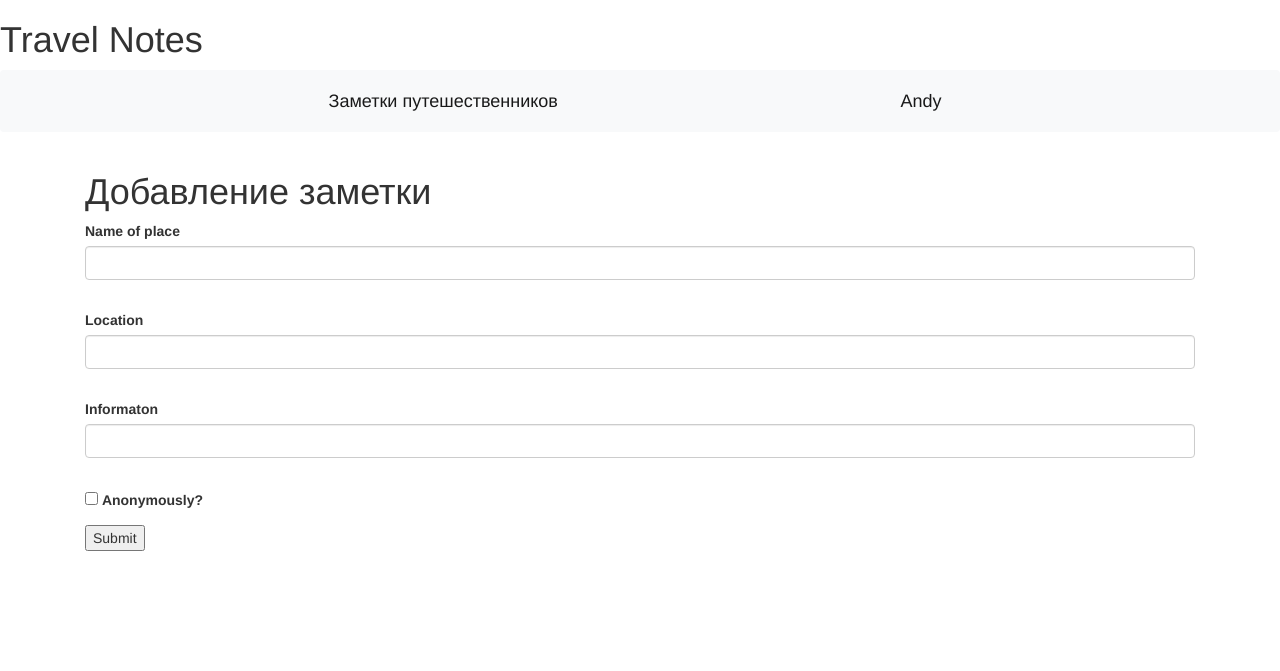
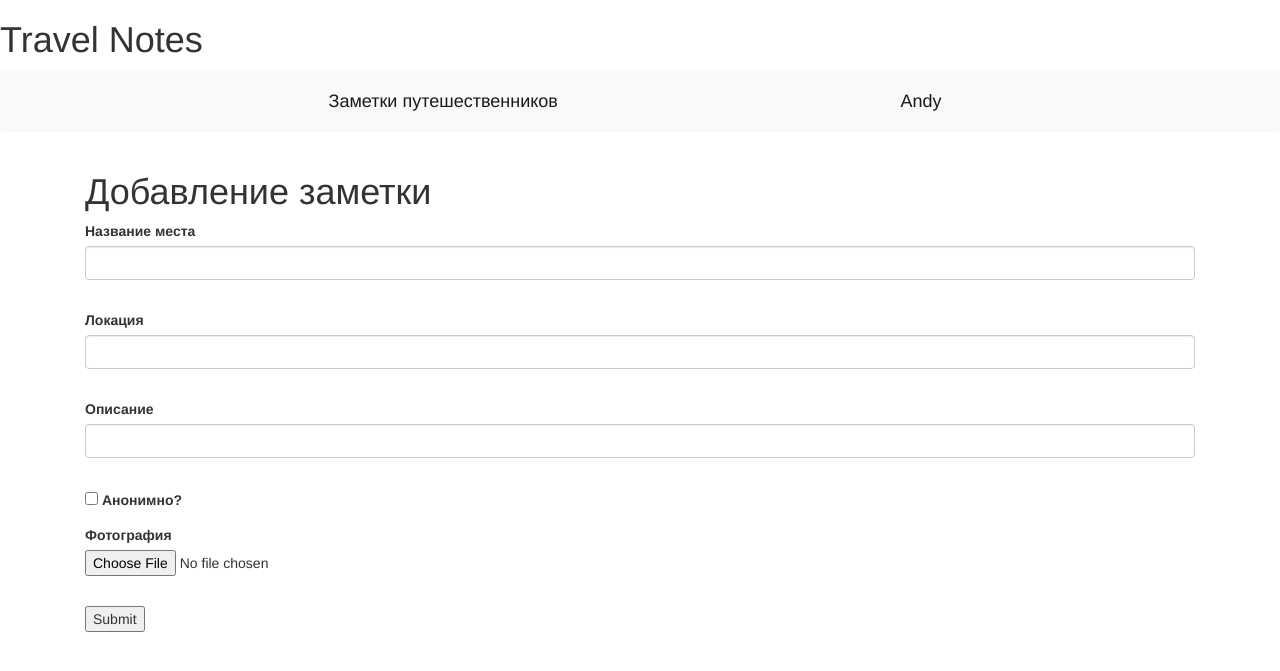
Before and after one commit to Annapurple/Travel_Notes, a Flask app: page /note in a window 1280 px wide. Shown: the top 671 px of the page. Run offline with Flask 3, Linux system fonts and the light colour scheme; a user stored in the database is signed in; some libraries are stand-ins or nearby versions.

Commit message:
add images

```diff
--- a/data/notes.py
+++ b/data/notes.py
@@ -12,11 +12,11 @@ class Notes(SqlAlchemyBase, SerializerMixin):
     id = sqlalchemy.Column(sqlalchemy.Integer,
                            primary_key=True, autoincrement=True)
     user_id = sqlalchemy.Column(sqlalchemy.Integer, sqlalchemy.ForeignKey("users.id"), nullable=True)
-    bit_picture = sqlalchemy.Column(sqlalchemy.String, nullable=True)
+    image = sqlalchemy.Column(sqlalchemy.BLOB, nullable=True)
+    image_name = sqlalchemy.Column(sqlalchemy.String, nullable=True)
     title = sqlalchemy.Column(sqlalchemy.String, nullable=True)
     location = sqlalchemy.Column(sqlalchemy.String, nullable=True)
     information = sqlalchemy.Column(sqlalchemy.String, nullable=True)
     date = sqlalchemy.Column(sqlalchemy.DateTime, nullable=True)
     is_anon = sqlalchemy.Column(sqlalchemy.Boolean, nullable=True)
-    like = sqlalchemy.Column(sqlalchemy.Integer, nullable=True)
     user = orm.relationship('User')
--- a/forms/notes_form.py
+++ b/forms/notes_form.py
@@ -1,13 +1,14 @@
 from flask_wtf import FlaskForm
-from wtforms import StringField, TextAreaField
+from wtforms import StringField, TextAreaField, FileField
 from wtforms import BooleanField, SubmitField
 from wtforms.fields.numeric import IntegerField
 from wtforms.validators import DataRequired
 
 
 class NotesForm(FlaskForm):
-    title = StringField('Name of place', validators=[DataRequired()])
-    location = StringField('Location', validators=[DataRequired()])
-    information = StringField('Informaton', validators=[DataRequired()])
-    is_anon = BooleanField("Anonymously?")
+    title = StringField('Название места', validators=[DataRequired()])
+    location = StringField('Локация', validators=[DataRequired()])
+    information = StringField('Описание', validators=[DataRequired()])
+    image = FileField('Фотография', validators=[DataRequired()])
+    is_anon = BooleanField("Анонимно?")
     submit = SubmitField('Submit')
--- a/main.py
+++ b/main.py
@@ -1,20 +1,19 @@
 import secrets
 import requests
 from datetime import datetime
-from enum import member
 from forms.registration_form import RegisterForm
 from forms.login_form import LoginForm
 from forms.notes_form import NotesForm
-from flask import Flask, render_template, redirect, abort, request, url_for
+from flask import Flask, render_template, redirect, abort, request, url_for, send_file
 from flask_login import login_user, LoginManager, logout_user, login_required, current_user
 from data import db_session
 from data.notes import Notes
 from data.users import User
+import io
 
 app = Flask(__name__)
 app.config['SECRET_KEY'] = secrets.token_hex(16)
 db_session.global_init("db/travelers.db")
-
 login_manager = LoginManager()
 login_manager.init_app(app)
 
@@ -85,24 +84,26 @@ def login():
 def add_note():
     form = NotesForm()
     if form.validate_on_submit():
-        server_address = 'http://geocode-maps.yandex.ru/1.x/?'
-        api_key = '8013b162-6b42-4997-9691-77b7074026e0'
         db_sess = db_session.create_session()
-        place = form.location.data
-        geocoder_request = f'{server_address}apikey={api_key}&geocode={place}&format=json'
-        response = requests.get(geocoder_request)
-        if response:
-            json_response = response.json()
-            toponym = json_response["response"]["GeoObjectCollection"]["featureMember"][0]["GeoObject"]
-            toponym_address = toponym["metaDataProperty"]["GeocoderMetaData"]["text"]
-            toponym_coodrinates = toponym["Point"]["pos"]
-            location = f'{place} имеет координаты:{toponym_coodrinates}'
-        else:
-            location = place
+        # server_address = 'http://geocode-maps.yandex.ru/1.x/?'
+        # api_key = '8013b162-6b42-4997-9691-77b7074026e0'
+        # place = form.location.data
+        # geocoder_request = f'{server_address}apikey={api_key}&geocode={place}&format=json'
+        # response = requests.get(geocoder_request)
+        # if response:
+        #     json_response = response.json()
+        #     toponym = json_response["response"]["GeoObjectCollection"]["featureMember"][0]["GeoObject"]
+        #     toponym_address = toponym["metaDataProperty"]["GeocoderMetaData"]["text"]
+        #     toponym_coodrinates = toponym["Point"]["pos"]
+        #     location = f'{place} имеет координаты:{toponym_coodrinates}'
+        # else:
+        #     location = place
         note = Notes(
             title=form.title.data,
-            location=location,
+            location=form.location.data,
             information=form.information.data,
+            image=form.image.data.read(),
+            image_name=form.image.data.filename,
             date=datetime.now(),
             is_anon=form.is_anon.data)
         if note:
@@ -111,6 +112,7 @@ def add_note():
             db_sess.commit()
         return redirect('/')
     return render_template('notes_form.html', title='Добавление заметки', form=form)
+
 
 @app.route('/notes/<int:id>', methods=['GET', 'POST'])
 @login_required
@@ -147,22 +149,15 @@ def edit_note(id):
                            )
 
 
-@app.route('/load_photo/<int:id>', methods=['POST', 'GET'])
-def sample_file_upload(id):
+@app.route('/images/<filename>')
+def get_image(filename):
     db_sess = db_session.create_session()
-    if request.method == 'GET':
-        return render_template('photo.html')
-    elif request.method == 'POST':
-        f = request.files['file']
-        with open("./static/images/file.txt", "wb") as file:
-            #print(file)
-            file.write(f.read())
-            # note = Notes(bit_picture=file)
-            # if note:
-            #     current_user.notes.append(note)
-            #     db_sess.merge(note)
-            #     db_sess.commit()
-        return redirect('/', 301)
+    dish = db_sess.query(Notes).filter(Notes.image_name == filename).first()
+    return send_file(
+        io.BytesIO(dish.image),
+        mimetype='image/jpeg',
+        as_attachment=True,
+        download_name=filename)
 
 
 @app.route('/notes_delete/<int:id>', methods=['GET', 'POST'])
--- a/templates/main_page.html
+++ b/templates/main_page.html
@@ -25,6 +25,7 @@
     {% elif i.is_anon == True %}
     <div>Автор неизвестен</div>
     {% endif %}
+    <img src='/images/{{i.image_name}}'>
     <div>Дата написания - {{i.date}}</div>
     {% if current_user.is_authenticated and current_user == i.user %}
     <div>
--- a/templates/notes_form.html
+++ b/templates/notes_form.html
@@ -2,7 +2,7 @@
 
 {% block content %}
 <h1>Добавление заметки</h1>
-<form action="" method="post">
+<form action="" method="post" enctype="multipart/form-data">
     {{ form.hidden_tag() }}
     <p>
         {{ form.title.label }}<br>
@@ -32,6 +32,15 @@
         {% endfor %}
     </p>
     <p>{{ form.is_anon() }} {{ form.is_anon.label }}</p>
+    <p>
+        {{ form.image.label }}<br>
+        {{ form.image(class="form-control-file") }}<br>
+        {% for error in form.image.errors %}
+            <p class="alert alert-danger" role="alert">
+                {{ error }}
+            </p>
+        {% endfor %}
+    </p>
     <p>{{ form.submit(type="submit") }}</p>
     {{message}}
 </form>
```
Also changed, not shown: db/travelers.db (added).
